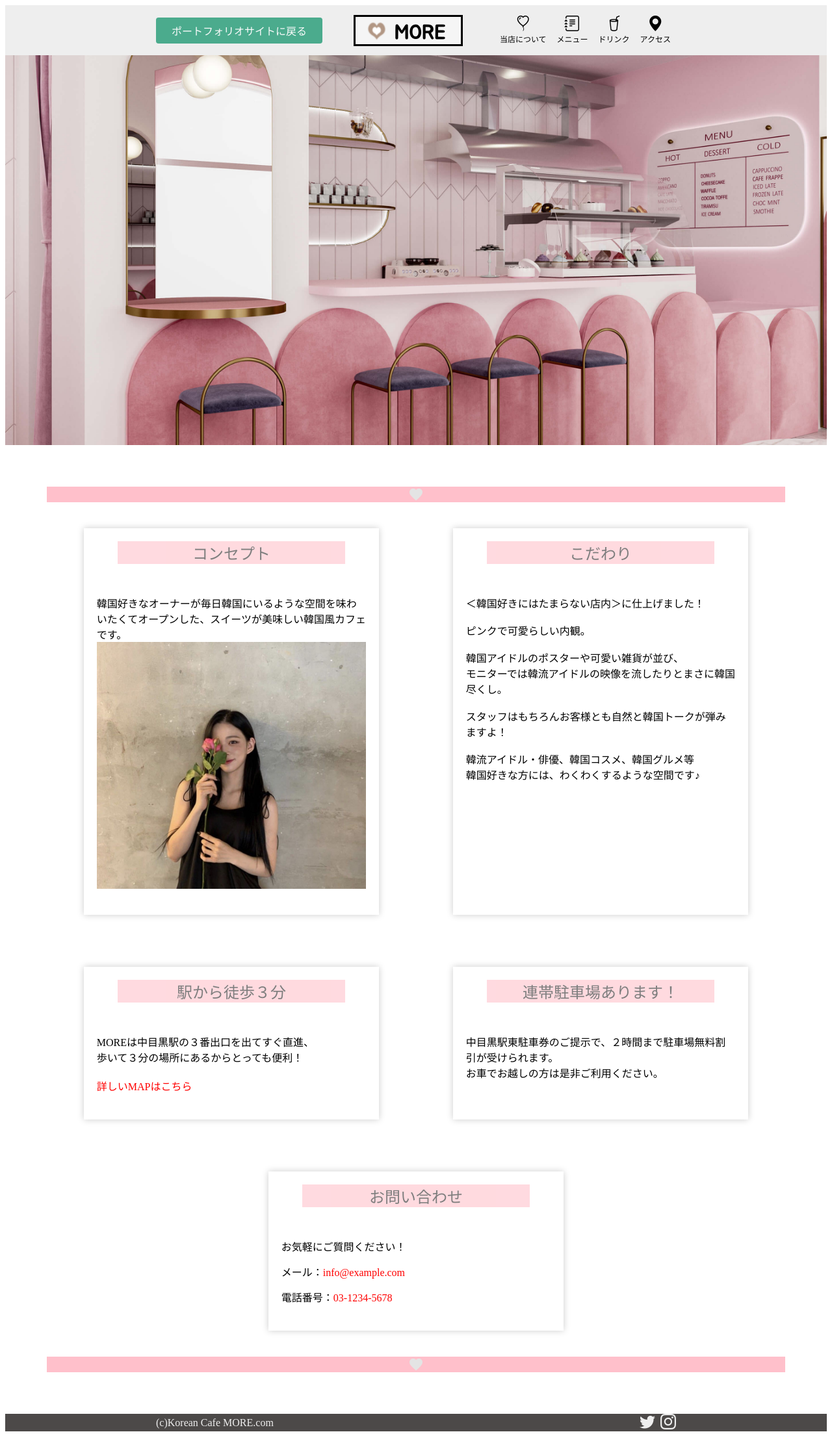
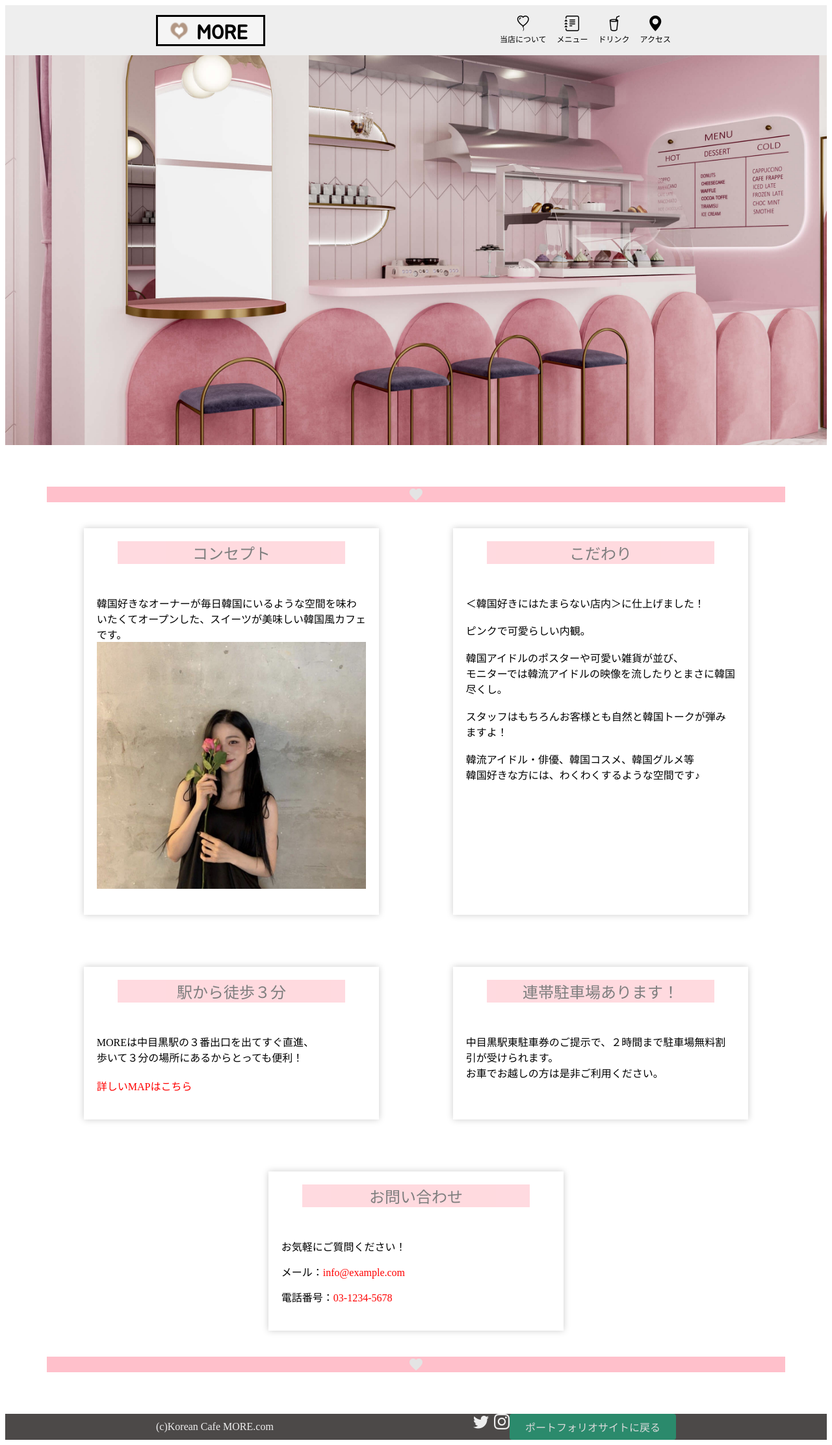
Before and after one commit to nana-uenoyama/portfolio, a plain HTML site: page about.html in a window 1280 px wide. Shown: the whole page at 65% size. Drawn offline with nearby package versions, Linux system fonts and the light colour scheme.

Commit message:
Update about.html

```diff
--- a/about.html
+++ b/about.html
@@ -28,7 +28,6 @@
 <body>
   <header>
     <div class="container">
-        <a href="index.html" class="btn">ポートフォリオサイトに戻る</a>
 	<a href="index.html">
         <h1><img src="img/logo1.png" alt="MORE" width="168" height="48"></h1>
       </a>
@@ -123,7 +122,7 @@
     <ul>
       <li><a href="#"><i class="bi bi-twitter"></i></a></li>
       <li><a href="#"><i class="bi bi-instagram"></i></a></li>
-  </ul>
+      <a href="index.html" class="btn">ポートフォリオサイトに戻る</a>   </ul>
   </div>
 </footer>
 
```
